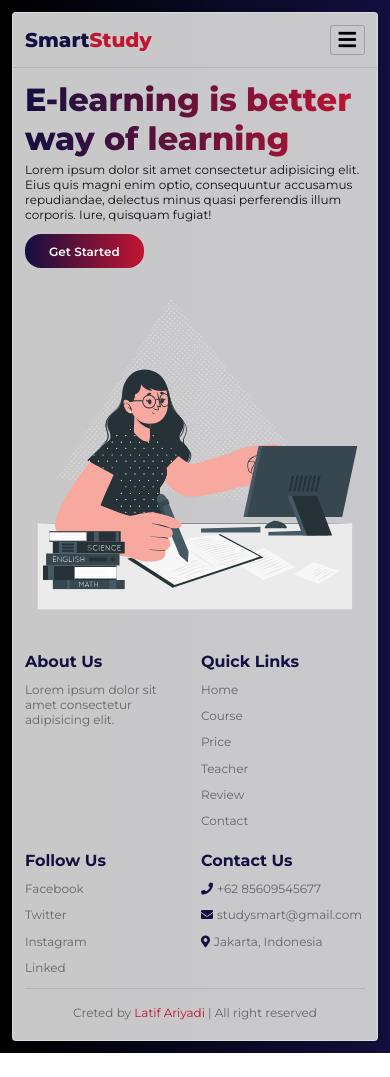
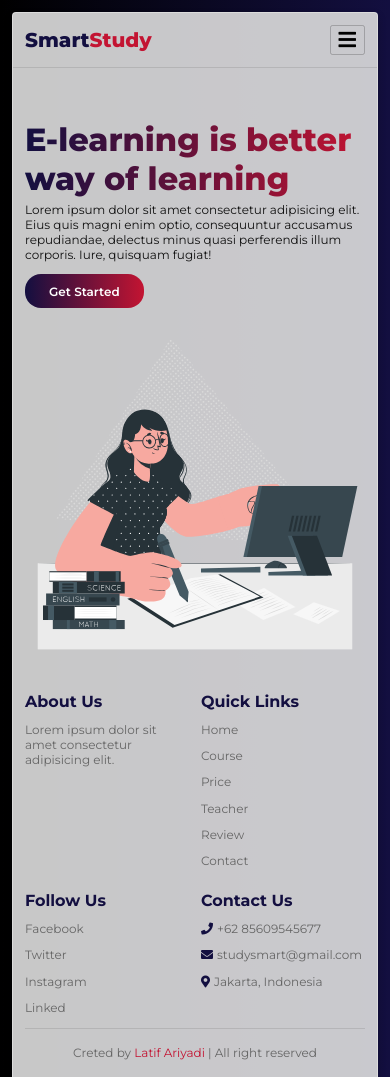
Before and after one commit to latifariyadi/onlinecourse, a plain HTML site: page index.html in a window 390 px wide. Shown: the top 1077 px of the page. Before the commit the page ends 1053 px from the top, so only its background shows below. Drawn offline with Linux system fonts and the light colour scheme.

Commit message:
change color3

```diff
--- a/style.css
+++ b/style.css
@@ -242,6 +242,10 @@ header .navbar a:hover {
   header .navbar.active {
     clip-path: polygon(0 0, 100% 0, 100% 100%, 0 100%);
   }
+
+  .home .content h3 {
+    padding-top: 5rem;
+  }
 }
 
 @media (max-width: 991px) {
```
